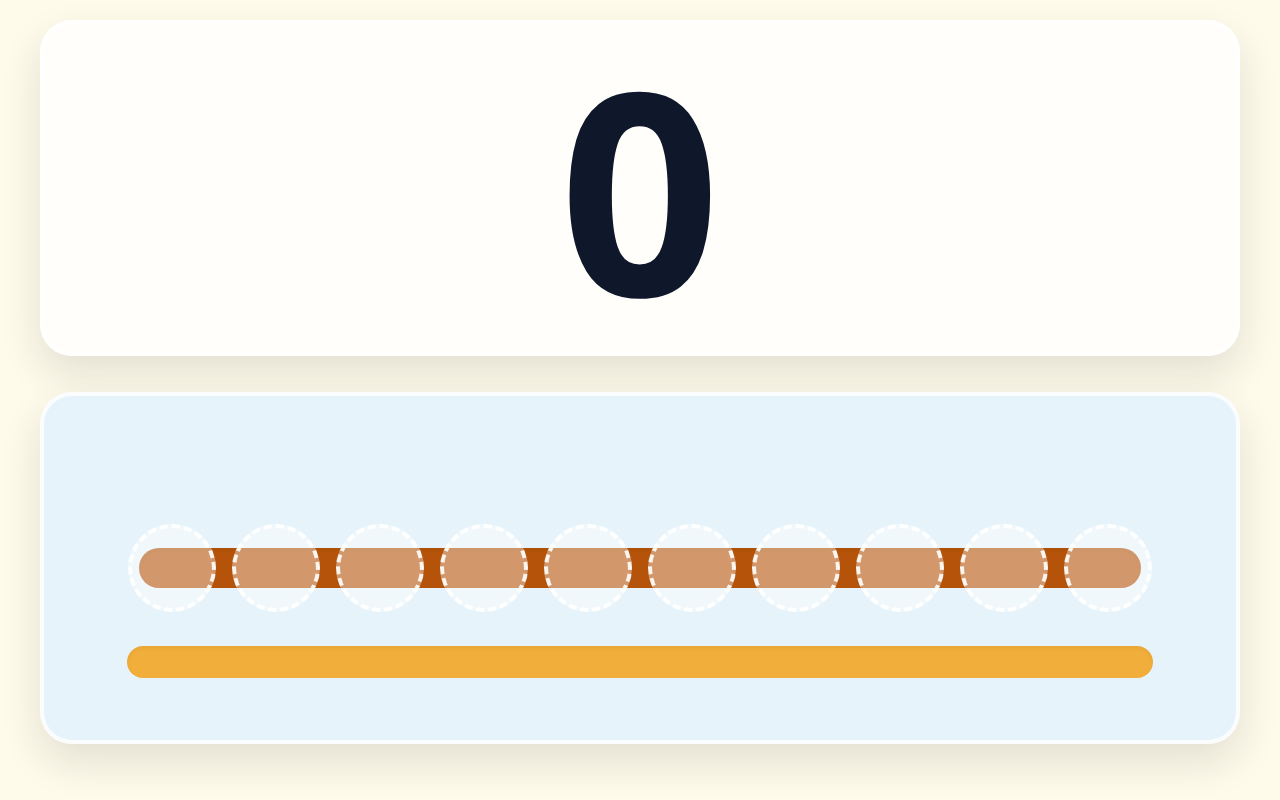
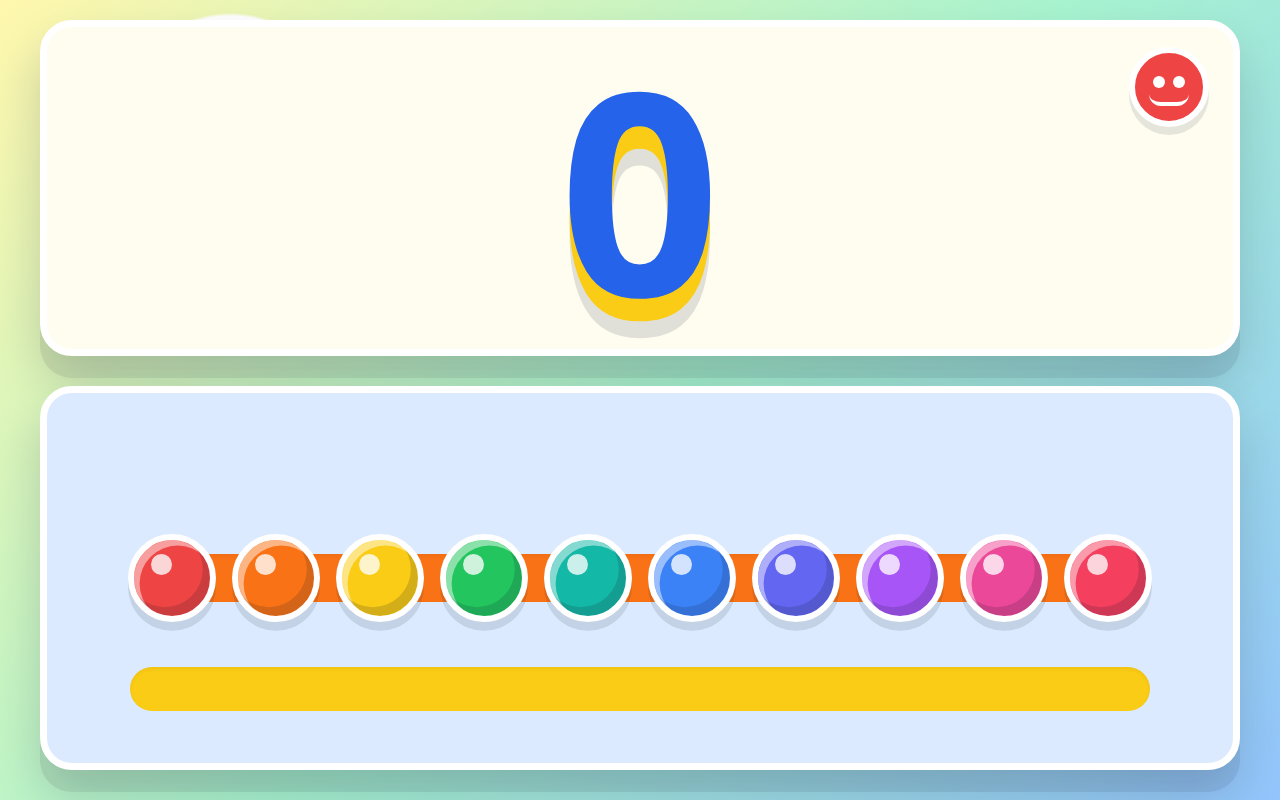
Before and after one commit to mtplayground/alex-1883-bead-counter, a React (Vite) app: page / in a window 1280 px wide. Built offline with nearby package versions, Linux system fonts and the light colour scheme.

Commit message:
feat: Bright, kid-friendly visual theme

```diff
--- a/src/components/BeadTray.tsx
+++ b/src/components/BeadTray.tsx
@@ -1,20 +1,46 @@
+import type { PlayTheme } from "../theme";
+
 const slotIndexes = Array.from({ length: 10 }, (_, index) => index);
+const beadColors = [
+  "#ef4444",
+  "#f97316",
+  "#facc15",
+  "#22c55e",
+  "#14b8a6",
+  "#3b82f6",
+  "#6366f1",
+  "#a855f7",
+  "#ec4899",
+  "#f43f5e",
+];
 
-export function BeadTray() {
+type BeadTrayProps = {
+  theme: PlayTheme;
+};
+
+export function BeadTray({ theme }: BeadTrayProps) {
   return (
-    <div className="flex min-h-0 items-center justify-center py-6">
+    <div className="flex min-h-0 items-center justify-center">
       <div
-        className="relative flex h-full max-h-[22rem] min-h-[14rem] w-full touch-manipulation items-center justify-center rounded-[2rem] border-4 border-white/80 bg-sky-100/80 px-5 shadow-[0_18px_40px_rgba(15,23,42,0.12)] sm:px-8"
+        className="relative flex h-full max-h-[24rem] min-h-[16rem] w-full touch-manipulation items-center justify-center overflow-hidden rounded-[2rem] border-[0.45rem] border-white px-4 shadow-[0_22px_0_rgba(15,23,42,0.08),0_26px_48px_rgba(15,23,42,0.18)] sm:px-8"
+        style={{ backgroundColor: theme.tray }}
         aria-label="Bead rod and tray"
       >
-        <div className="absolute left-[8%] right-[8%] top-1/2 h-8 -translate-y-1/2 rounded-full bg-amber-700 shadow-inner sm:h-10" />
-        <div className="absolute bottom-[18%] left-[7%] right-[7%] h-8 rounded-full bg-amber-500/80 shadow-inner" />
+        <div
+          className="absolute left-[8%] right-[8%] top-1/2 h-9 -translate-y-1/2 rounded-full shadow-inner sm:h-12"
+          style={{ backgroundColor: theme.rod }}
+        />
+        <div
+          className="absolute bottom-[14%] left-[7%] right-[7%] h-9 rounded-full shadow-inner sm:h-11"
+          style={{ backgroundColor: theme.rail }}
+        />
 
-        <div className="relative z-10 grid w-full max-w-5xl grid-cols-10 gap-2 sm:gap-4">
+        <div className="relative z-10 grid w-full max-w-5xl grid-cols-5 gap-3 sm:grid-cols-10 sm:gap-4">
           {slotIndexes.map((slot) => (
             <div
               key={slot}
-              className="aspect-square rounded-full border-4 border-dashed border-white/90 bg-white/40"
+              className="bead-preview aspect-square min-h-14 rounded-full border-[0.42rem] border-white shadow-[inset_-0.45rem_-0.55rem_0_rgba(15,23,42,0.16),inset_0.35rem_0.35rem_0_rgba(255,255,255,0.48),0_0.55rem_0_rgba(15,23,42,0.11)] sm:min-h-20"
+              style={{ backgroundColor: beadColors[slot] }}
               aria-hidden="true"
             />
           ))}
--- a/src/components/NumberPanel.tsx
+++ b/src/components/NumberPanel.tsx
@@ -1,13 +1,32 @@
+import type { PlayTheme } from "../theme";
+
 type NumberPanelProps = {
   value: number;
+  theme: PlayTheme;
 };
 
-export function NumberPanel({ value }: NumberPanelProps) {
+export function NumberPanel({ value, theme }: NumberPanelProps) {
   return (
     <div className="flex min-h-0 items-center justify-center">
-      <div className="flex h-full w-full items-center justify-center rounded-[2rem] border-4 border-white/80 bg-white/75 shadow-[0_18px_40px_rgba(15,23,42,0.12)]">
+      <div
+        className="relative flex h-full w-full items-center justify-center overflow-hidden rounded-[2rem] border-[0.45rem] border-white shadow-[0_22px_0_rgba(15,23,42,0.08),0_26px_48px_rgba(15,23,42,0.18)]"
+        style={{ backgroundColor: theme.panel }}
+      >
+        <div
+          className="absolute right-6 top-5 h-16 w-16 rounded-full border-[0.4rem] border-white shadow-[0_8px_0_rgba(15,23,42,0.10)] sm:h-20 sm:w-20"
+          style={{ backgroundColor: theme.accent }}
+          aria-hidden="true"
+        >
+          <span className="absolute left-[26%] top-[34%] h-2.5 w-2.5 rounded-full bg-white sm:h-3 sm:w-3" />
+          <span className="absolute right-[26%] top-[34%] h-2.5 w-2.5 rounded-full bg-white sm:h-3 sm:w-3" />
+          <span className="absolute bottom-[22%] left-1/2 h-3 w-8 -translate-x-1/2 rounded-b-full border-b-4 border-white sm:w-10" />
+        </div>
         <output
-          className="font-rounded text-[clamp(8rem,22vw,18rem)] font-black leading-none text-slate-900"
+          className="font-rounded text-[clamp(8rem,22vw,18rem)] font-black leading-none"
+          style={{
+            color: theme.numeral,
+            textShadow: `0 0.08em 0 ${theme.numeralShadow}, 0 0.14em 0 rgba(15, 23, 42, 0.12)`,
+          }}
           aria-label={`Current bead count is ${value}`}
         >
           {value}
--- a/src/screens/PlayScreen.tsx
+++ b/src/screens/PlayScreen.tsx
@@ -1,15 +1,22 @@
+import { useMemo } from "react";
 import { NumberPanel } from "../components/NumberPanel";
 import { BeadTray } from "../components/BeadTray";
+import { getSessionTheme } from "../theme";
 
 export function PlayScreen() {
+  const theme = useMemo(() => getSessionTheme(), []);
+
   return (
-    <main className="min-h-dvh overflow-hidden bg-amber-50 text-slate-900">
+    <main
+      className="min-h-dvh overflow-hidden text-slate-950"
+      style={{ background: theme.background }}
+    >
       <section
-        className="mx-auto grid min-h-dvh w-full max-w-7xl grid-rows-[minmax(15rem,42vh)_1fr] px-5 py-5 sm:px-8 lg:px-10"
+        className="mx-auto grid min-h-dvh w-full max-w-7xl grid-rows-[minmax(15rem,42vh)_1fr] gap-5 px-5 py-5 sm:px-8 lg:px-10"
         aria-label="Bead counter play space"
       >
-        <NumberPanel value={0} />
-        <BeadTray />
+        <NumberPanel value={0} theme={theme} />
+        <BeadTray theme={theme} />
       </section>
     </main>
   );
--- a/src/styles/index.css
+++ b/src/styles/index.css
@@ -26,6 +26,7 @@ body,
 body {
   margin: 0;
   overscroll-behavior: none;
+  -webkit-tap-highlight-color: transparent;
 }
 
 button,
@@ -34,3 +35,19 @@ textarea,
 select {
   font: inherit;
 }
+
+.bead-preview {
+  cursor: default;
+  position: relative;
+}
+
+.bead-preview::after {
+  background: rgba(255, 255, 255, 0.78);
+  border-radius: 9999px;
+  content: "";
+  height: 28%;
+  left: 22%;
+  position: absolute;
+  top: 18%;
+  width: 28%;
+}
--- /dev/null
+++ b/src/theme.ts
@@ -0,0 +1,84 @@
+export type PlayTheme = {
+  name: string;
+  background: string;
+  panel: string;
+  tray: string;
+  numeral: string;
+  numeralShadow: string;
+  rod: string;
+  rail: string;
+  accent: string;
+};
+
+export const playThemes: PlayTheme[] = [
+  {
+    name: "sunny",
+    background:
+      "radial-gradient(circle at 18% 16%, #ffffff 0 7rem, transparent 7.2rem), linear-gradient(135deg, #fff7ad 0%, #a7f3d0 52%, #93c5fd 100%)",
+    panel: "#fffdf0",
+    tray: "#dbeafe",
+    numeral: "#2563eb",
+    numeralShadow: "#facc15",
+    rod: "#f97316",
+    rail: "#facc15",
+    accent: "#ef4444",
+  },
+  {
+    name: "garden",
+    background:
+      "radial-gradient(circle at 82% 14%, #ffffff 0 6rem, transparent 6.2rem), linear-gradient(135deg, #bbf7d0 0%, #fde68a 50%, #fda4af 100%)",
+    panel: "#f0fdf4",
+    tray: "#cffafe",
+    numeral: "#16a34a",
+    numeralShadow: "#fb7185",
+    rod: "#dc2626",
+    rail: "#22c55e",
+    accent: "#2563eb",
+  },
+  {
+    name: "sky",
+    background:
+      "radial-gradient(circle at 24% 18%, #ffffff 0 5.5rem, transparent 5.7rem), linear-gradient(135deg, #bfdbfe 0%, #fbcfe8 48%, #fed7aa 100%)",
+    panel: "#eff6ff",
+    tray: "#fef3c7",
+    numeral: "#dc2626",
+    numeralShadow: "#38bdf8",
+    rod: "#2563eb",
+    rail: "#f59e0b",
+    accent: "#16a34a",
+  },
+];
+
+export function getSessionTheme(): PlayTheme {
+  if (typeof window === "undefined") {
+    return playThemes[0];
+  }
+
+  const storageKey = "alex-1883-bead-counter-theme";
+  const savedTheme = readSessionTheme(storageKey);
+  const existingTheme = playThemes.find((theme) => theme.name === savedTheme);
+
+  if (existingTheme) {
+    return existingTheme;
+  }
+
+  const nextTheme = playThemes[Math.floor(Math.random() * playThemes.length)];
+  writeSessionTheme(storageKey, nextTheme.name);
+  return nextTheme;
+}
+
+function readSessionTheme(storageKey: string): string | null {
+  try {
+    return window.sessionStorage.getItem(storageKey);
+  } catch {
+    return null;
+  }
+}
+
+function writeSessionTheme(storageKey: string, themeName: string): void {
+  try {
+    window.sessionStorage.setItem(storageKey, themeName);
+  } catch {
+    // A stable in-memory choice is enough when session storage is unavailable.
+  }
+}
```
